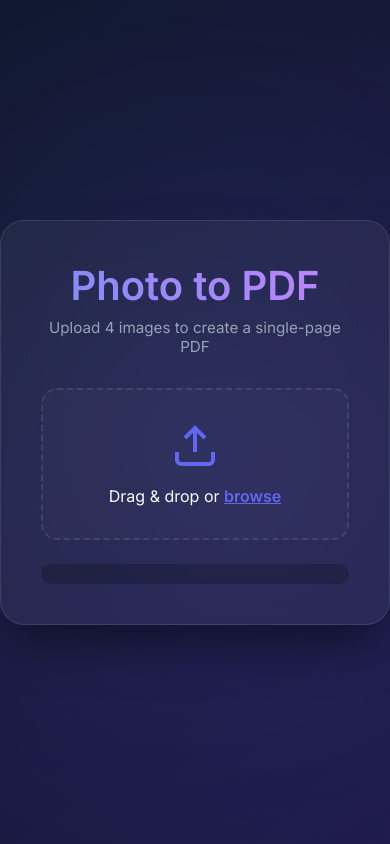
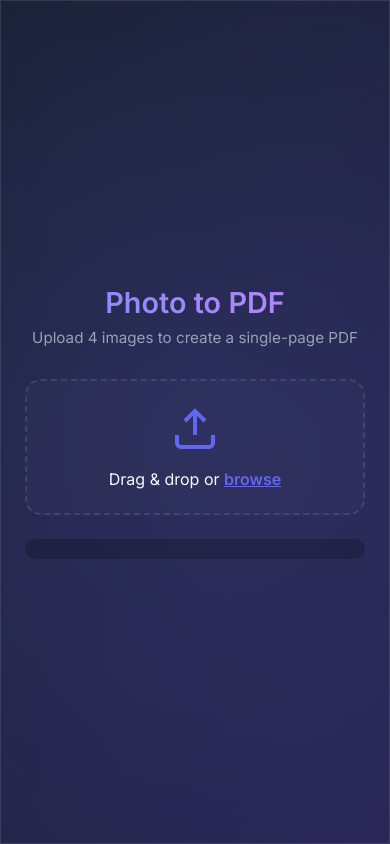
Before and after one commit to ophelia40000/MERGE_FOTO, a Flask app: page / in a window 390 px wide. Run offline with Flask 3, Linux system fonts and the light colour scheme.

Commit message:
first commit

```diff
--- a/app.py
+++ b/app.py
@@ -7,7 +7,7 @@ import io
 
 app = Flask(__name__)
 app.config['UPLOAD_FOLDER'] = 'uploads'
-app.config['MAX_CONTENT_LENGTH'] = 16 * 1024 * 1024  # 16MB limit
+app.config['MAX_CONTENT_LENGTH'] = 50 * 1024 * 1024  # Increased to 50MB for mobile photos
 
 if not os.path.exists(app.config['UPLOAD_FOLDER']):
     os.makedirs(app.config['UPLOAD_FOLDER'])
@@ -73,4 +73,6 @@ def convert():
 from reportlab.lib.utils import ImageReader
 
 if __name__ == '__main__':
-    app.run(host='0.0.0.0', port=5000, debug=True)
+    # Use PORT from environment for Render deployment, default to 5000 for local
+    port = int(os.environ.get('PORT', 5000))
+    app.run(host='0.0.0.0', port=port, debug=True)
--- /dev/null
+++ b/requirements.txt
@@ -0,0 +1,4 @@
+flask
+reportlab
+Pillow
+gunicorn
--- a/static/style.css
+++ b/static/style.css
@@ -196,3 +196,27 @@ p {
 .hidden {
     display: none;
 }
+
+/* Mobile Responsiveness */
+@media (max-width: 640px) {
+    .container {
+        padding: 24px;
+        border-radius: 0;
+        min-height: 100vh;
+        display: flex;
+        flex-direction: column;
+        justify-content: center;
+    }
+
+    h1 {
+        font-size: 1.8rem;
+    }
+
+    .upload-area {
+        padding: 24px;
+    }
+
+    .preview-grid {
+        grid-template-columns: 1fr;
+    }
+}
--- a/templates/index.html
+++ b/templates/index.html
@@ -50,9 +50,17 @@
         dropZone.addEventListener('dragover', () => dropZone.classList.add('active'));
         dropZone.addEventListener('dragleave', () => dropZone.classList.remove('active'));
 
+        dropZone.addEventListener('click', () => fileInput.click());
+
         dropZone.addEventListener('drop', e => {
             dropZone.classList.remove('active');
             const files = e.dataTransfer.files;
+
+            // Sync dropped files to the hidden input
+            const dataTransfer = new DataTransfer();
+            Array.from(files).forEach(file => dataTransfer.items.add(file));
+            fileInput.files = dataTransfer.files;
+
             handleFiles(files);
         });
 
@@ -61,6 +69,8 @@
         });
 
         function handleFiles(files) {
+            if (!files || files.length === 0) return;
+
             previewGrid.innerHTML = '';
             const fileList = Array.from(files);
 
@@ -80,11 +90,6 @@
                 };
                 reader.readAsDataURL(file);
             });
-
-            // Update file input with dropped files
-            const dataTransfer = new DataTransfer();
-            fileList.forEach(file => dataTransfer.items.add(file));
-            fileInput.files = dataTransfer.files;
         }
     </script>
 </body>
```
